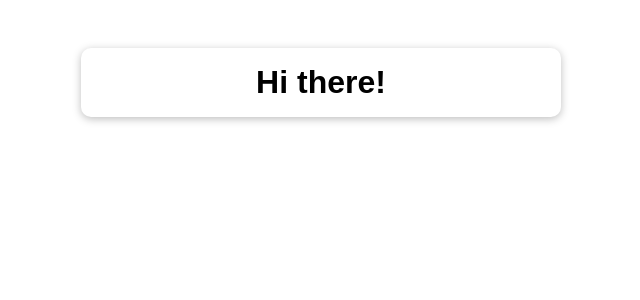
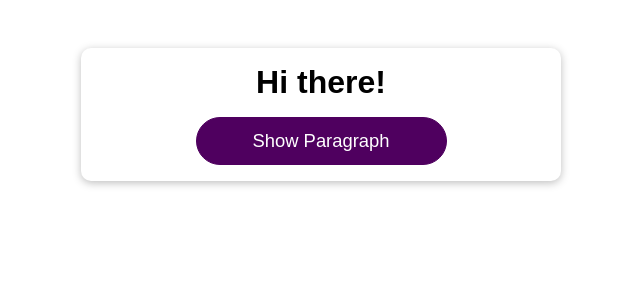
Before and after one commit to farbod-behnam/react-optimization-techniques, a React (Create React App) app: page / in a window 1280 px wide. Shown: the top 300 px of the page, without its empty margins (319-959 px from the left). Built offline with nearby package versions, Linux system fonts and the light colour scheme.

Commit message:
add child component

```diff
--- a/src/App.css
+++ b/src/App.css
@@ -5,6 +5,7 @@
   background: white;
   box-shadow: 0 2px 8px rgba(0, 0, 0, 0.26);
   border-radius: 10px;
+  text-align: center;
 }
 
 .app h1 {
--- a/src/App.tsx
+++ b/src/App.tsx
@@ -1,9 +1,23 @@
+import { useState } from 'react';
 import './App.css';
+import DemoOutput from './components/Demo/DemoOutput';
+import Button from './components/UI/Button/Button';
 
 function App() {
+  const [showParagraph, setShowParagraph] = useState<boolean>(false);
+
+  console.log("APP RUNNING");
+
+
+  const toggleParagraphHandler = () => {
+    setShowParagraph((prevShowParagraphState) => !prevShowParagraphState);
+  }
+
   return (
     <div className="app">
       <h1>Hi there!</h1>
+      <DemoOutput show={false} />
+      <Button onClick={toggleParagraphHandler}>Show Paragraph</Button>
     </div>
   );
 }
--- /dev/null
+++ b/src/components/Demo/DemoOutput.tsx
@@ -0,0 +1,13 @@
+import MyParagraph from "./MyParagraph";
+
+interface Props {
+    show: boolean;
+}
+
+export default function DemoOutput(props: Props) {
+    console.log("DemoOutput");
+
+    return (
+        <MyParagraph>{props.show ? "This is new" : ""}</MyParagraph>
+    )
+}
--- /dev/null
+++ b/src/components/Demo/MyParagraph.tsx
@@ -0,0 +1,14 @@
+import { ReactNode } from "react";
+
+interface Props {
+    children: ReactNode;
+}
+
+
+export default function MyParagraph(props: Props) {
+    console.log("MyParagraph");
+
+    return (
+        <p>{props.children}</p>
+    )
+}
--- a/src/components/UI/Button/Button.tsx
+++ b/src/components/UI/Button/Button.tsx
@@ -1,10 +1,14 @@
-import { ComponentPropsWithoutRef, ReactNode } from "react"
+import { ComponentPropsWithoutRef } from "react"
 import classes from './Button.module.css';
 
 interface Props extends ComponentPropsWithoutRef<"button"> {
 }
 
 export default function Button(props: Props) {
+
+    console.log("Button RUNNING");
+
+
     return (
         <button
             type={props.type || 'button'}
```
